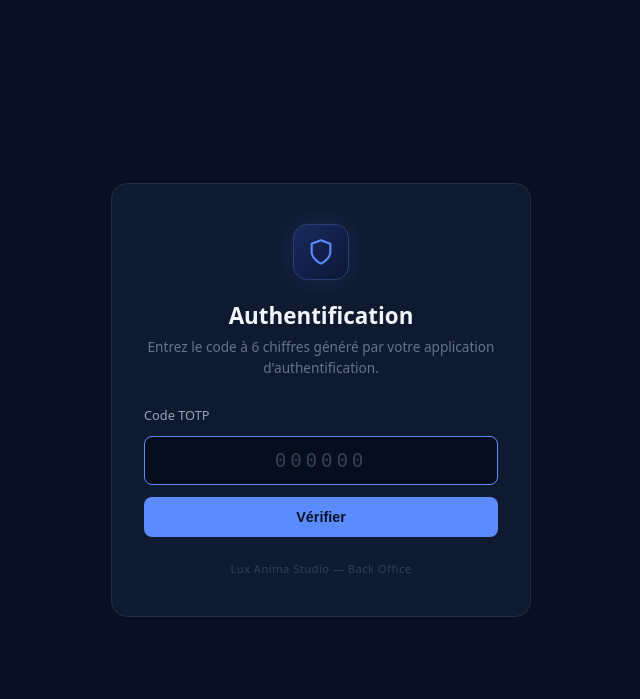
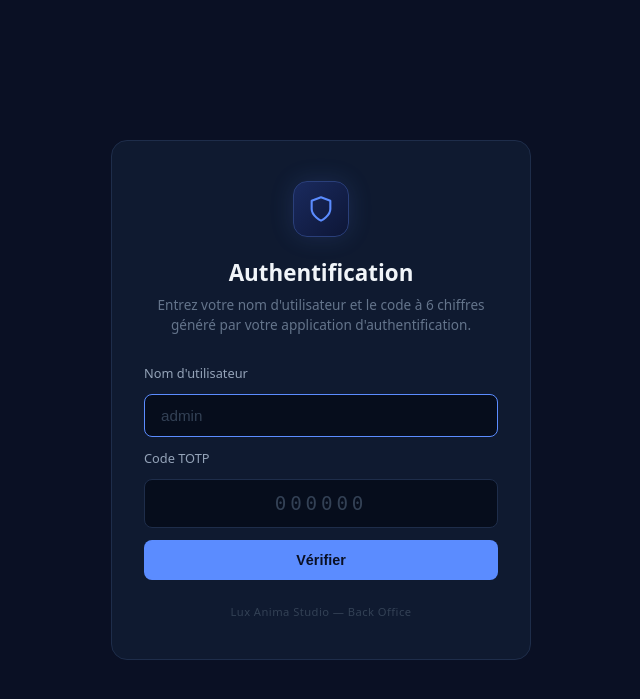
Before and after one commit to Zombitch/lasback, a Node project: template src/routes/totp/totp-verify.ejs in a window 1280 px wide. Shown: the top 699 px of the page, without its empty margins (319-959 px from the left). Run offline with Node 20 templates, Linux system fonts and the light colour scheme; the template is opened without the code that fills it, so the values that code supplies are empty; some libraries are stand-ins or nearby versions.

Commit message:
Add username

```diff
--- a/src/public/css/style.css
+++ b/src/public/css/style.css
@@ -1348,20 +1348,29 @@ td {
   border: 1px solid #1e2d4a;
   border-radius: 8px;
   color: #e2e8f0;
+  font-size: 0.95rem;
+  outline: none;
+  transition: border-color 0.15s;
+}
+
+.card input[type="text"]:focus {
+  border-color: #5B8CFF;
+}
+
+.card input[type="text"]::placeholder {
+  color: #334155;
+}
+
+/* 6-digit TOTP code fields get the wide, centered, monospace treatment;
+   plain fields (e.g. username) stay left-aligned and normally spaced. */
+.card input.otp-input {
   font-size: 1.2rem;
   font-family: monospace;
   text-align: center;
   letter-spacing: 0.3em;
-  outline: none;
-  transition: border-color 0.15s;
-}
-
-.card input[type="text"]:focus {
-  border-color: #5B8CFF;
-}
-
-.card input[type="text"]::placeholder {
-  color: #334155;
+}
+
+.card input.otp-input::placeholder {
   letter-spacing: 0.2em;
 }
 
--- a/src/routes/totp/totp-setup.ejs
+++ b/src/routes/totp/totp-setup.ejs
@@ -42,6 +42,7 @@
         type="text"
         id="code"
         name="code"
+        class="otp-input"
         placeholder="000000"
         maxlength="6"
         pattern="[0-9]{6}"
--- a/src/routes/totp/totp-verify.ejs
+++ b/src/routes/totp/totp-verify.ejs
@@ -17,7 +17,7 @@
 
     <h1>Authentification</h1>
     <p class="subtitle">
-      Entrez le code à 6 chiffres généré par votre application d'authentification.
+      Entrez votre nom d'utilisateur et le code à 6 chiffres généré par votre application d'authentification.
     </p>
 
     <% if (typeof error !== 'undefined' && error) { %>
@@ -25,17 +25,28 @@
     <% } %>
 
     <form method="POST" action="/totp/verify" autocomplete="off">
+      <label for="username">Nom d'utilisateur</label>
+      <input
+        type="text"
+        id="username"
+        name="username"
+        placeholder="admin"
+        value="<%= typeof username !== 'undefined' ? username : '' %>"
+        maxlength="100"
+        required
+        autofocus
+      />
       <label for="code">Code TOTP</label>
       <input
         type="text"
         id="code"
         name="code"
+        class="otp-input"
         placeholder="000000"
         maxlength="6"
         pattern="[0-9]{6}"
         inputmode="numeric"
         required
-        autofocus
       />
       <button type="submit">Vérifier</button>
     </form>
```
Also changed, not shown: src/routes/totp/totp.route.js (+18 -7 lines), src/utils/configLoader.js (+10 -0 lines).
